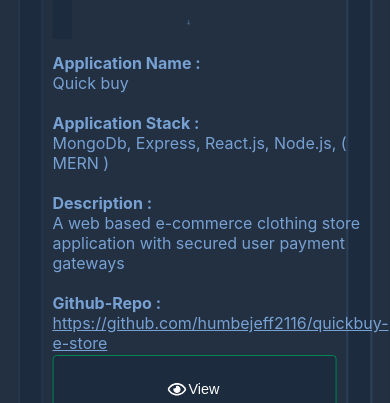
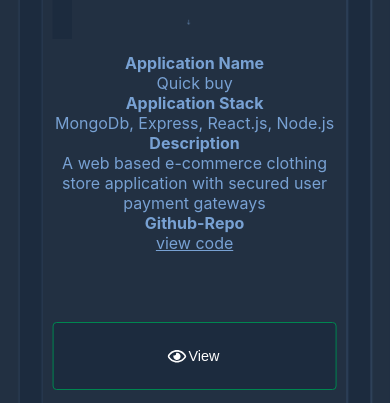
Before and after one commit to humbejeff2116/portfolio-app, a React (Create React App) app: page /portfolio-app/projects in a window 390 px wide. Shown: the part 273-676 px from the top of the page. Built offline with nearby package versions, Linux system fonts and the light colour scheme.

Commit message:
refactored projects component code

```diff
--- a/src/Data/data.js
+++ b/src/Data/data.js
@@ -170,7 +170,7 @@
             link:"/",
             projDetails : [
                 { item:"Application Name", content :"Quick buy" },
-                { item:"Application Stack", content :`MongoDb, Express, React.js, Node.js, ( MERN )` },
+                { item:"Application Stack", content :`MongoDb, Express, React.js, Node.js` },
                 { item:"Description", content:" A web based e-commerce clothing store application with secured user payment gateways " },
                 { item:"Github-Repo", gitHubRepo:" https://github.com/humbejeff2116/quickbuy-e-store"},
 
@@ -183,7 +183,7 @@
             projDetails : [
                 { item:"Application Name", content :"Hospital Mangement System " },
                 { item:"Application Stack", content :`MongoDb, Express, Node.js, ` },
-                { item:"Description", content:" A Hospital Management System backend Application Programming Interface ( API )" },
+                { item:"Description", content:" A Hospital Management System backend Application Programming Interface" },
                 { item:"Github-Repo", gitHubRepo:" https://github.com/humbejeff2116/portfolio-app"},
 
             ]
--- a/src/components/contact/contact.css
+++ b/src/components/contact/contact.css
@@ -254,6 +254,24 @@
     }
 
   }
+
+  @media only screen and (max-width:966px){
+    .contact-container{
+
+      width:85%;
+      margin-left: 4%;
+      margin-right:0;
+
+      box-shadow: 0 0 3px #55759c;
+      min-height:70vh;
+      margin-top: 5%;
+      margin-bottom: 5%;
+      background-color: #1d2c3f;
+
+    }
+
+
+  }
   @media only screen and (max-width:840px){
     .contact-intro{
 
--- a/src/components/projects/Projects.css
+++ b/src/components/projects/Projects.css
@@ -4,7 +4,7 @@
   width:80%;
   margin-left: auto;
   margin-right: auto;
-  /* border:1px solid #55759c; */
+  /* border:5px solid #55759c; */
   box-shadow: 0 0 3px #55759c;
   min-height:80vh;
   margin-top: auto;
@@ -33,6 +33,7 @@
   display:flex;
   flex-direction: row;
   justify-content: space-around;
+  flex-wrap: wrap;
   width:90%;
   margin-left: auto;
   margin-right: auto;
@@ -40,16 +41,17 @@
 
 }
 .project-mod-intro{
+  /* border:5px solid green; */
     display:flex;
     flex-direction: column;
-    justify-content: center;
+
     width:30%;
     min-height:60vh;
     margin-top: 1%;
     margin-bottom: 2%;
     padding:0.6em;
     color:var(--prim-border-color);
-    /* flex-wrap: wrap; */
+    flex-wrap: wrap;
     background-color: var(--sidenav-bg-primary);
       /* box-shadow:0 0 3px #55759c; */
       transition:all 0.3s ease;
@@ -71,8 +73,13 @@
   .projects-info{
 
         margin-top:5%;
-        width:100%;
+        display:flex;
+        flex-direction: column;
+        flex-wrap: wrap;
+        word-wrap: break-word;
+
   }
+
   .projects-info a{
 
     color: var(--prim-color)
@@ -157,8 +164,9 @@
     }
 
     .proj-panel{
-      flex-direction: column;
-      justify-content: space-around;
+      /* flex-direction: column;
+      justify-content: space-around; */
+
       width:90%;
       margin-left: auto;
       margin-right: auto;
@@ -171,11 +179,9 @@
     }
     .projects-info{
 
-      display:flex;
-      flex-direction: column;
-      justify-content:center;
-      flex-wrap: wrap;
-      text-align: left;
+
+
+      text-align: center;
       word-wrap: break-word;
 
 }
--- a/src/components/projects/Projects.js
+++ b/src/components/projects/Projects.js
@@ -39,7 +39,7 @@
 
        <div className="proj-heading" >
                 <h1>My Projects</h1>
-        </div>
+       </div>
 
             <div className="proj-panel" >
                 {
@@ -102,8 +102,8 @@
     return(
         <>
         {
-            (props.gitHubRepo) ? <><span> <b>{props.item} :</b> </span>  <span><a rel="noreferrer" target="_blank" href={props.gitHubRepo}>{props.gitHubRepo}</a></span> </> :
-            <><span className="about-tg" ><b>{props.item} : </b> </span> <span className="about-ts" >{props.content}</span><br /></>
+            (props.gitHubRepo) ? <><span> <b>{props.item} </b> </span>  <span><a rel="noreferrer" target="_blank" href={props.gitHubRepo}>view code</a></span><br /> </> :
+            <><span className="about-tg" ><b>{props.item}  </b> </span> <span className="about-ts" >{props.content}</span></>
 
         }
         </>
--- a/src/components/template/Template.css
+++ b/src/components/template/Template.css
@@ -72,3 +72,22 @@
     }
 
 }
+
+@media only screen and (max-width:966px){
+
+    .container{
+        margin-left:6rem;
+        margin-top:3.0rem;
+    }
+
+
+}
+@media only screen and (max-width:700px){
+
+  .container{
+      margin-left:0;
+
+  }
+
+
+}
--- a/src/index.css
+++ b/src/index.css
@@ -390,6 +390,10 @@
   .pic-mod-left{
     width:100%;
   }
+  .nav-icon{
+    width: 1.4em;
+    height:1.4em;
+  }
 
   /* .pic-mod-intro{
 
```
